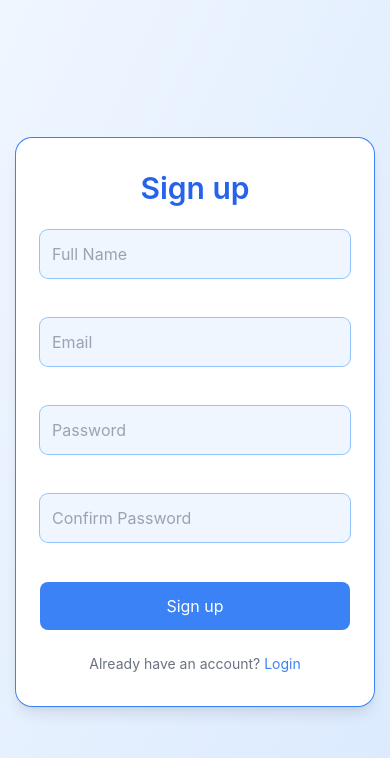
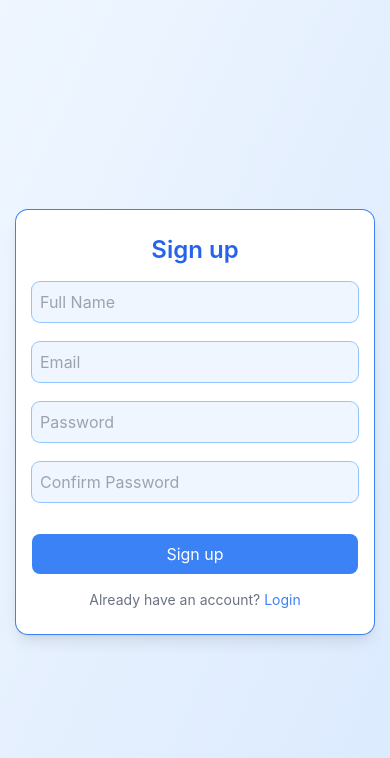
Before and after one commit to tsegaye27/ceramics-store, a Next.js app: page /signup in a window 390 px wide. Shown: the top 758 px of the page. Built offline with nearby package versions, Linux system fonts and the light colour scheme.

Commit message:
refactor(auth): improve UI and loading state for login/signup pages

```diff
--- a/app/(pages)/(auth)/login/page.tsx
+++ b/app/(pages)/(auth)/login/page.tsx
@@ -31,12 +31,6 @@ const LoginPage: React.FC = () => {
     });
   };
 
-  const handleRegister = () => {
-    startTransition(() => {
-      router.push("/signup");
-    });
-  };
-
   const handleSubmit = async (e: React.FormEvent) => {
     e.preventDefault();
     try {
@@ -58,24 +52,27 @@ const LoginPage: React.FC = () => {
 
   return (
     <div className="min-h-screen flex justify-center items-center bg-gradient-to-br from-blue-50 to-blue-100 p-4">
-      <form
-        onSubmit={handleSubmit}
-        className="bg-white shadow-lg ring-1 ring-blue-500 flex flex-col items-center gap-6 py-8 px-6 rounded-2xl w-full max-w-md"
-      >
       {isPending ? (
         <>
-            <div className="flex items-center justify-center h-40">
+          <div className="fixed inset-0 flex items-center justify-center bg-white bg-opacity-75">
             <div className="h-16 w-16 border-8 border-t-8 border-blue-500 border-t-transparent rounded-full animate-spin"></div>
           </div>
         </>
       ) : (
         <>
-            <h2 className="text-3xl font-semibold text-blue-600">Login</h2>
+          <form
+            onSubmit={handleSubmit}
+            className="bg-white shadow-lg ring-1 ring-blue-500 flex flex-col items-center gap-4 py-6 px-4 sm:px-6 rounded-xl w-full max-w-sm sm:max-w-md"
+          >
+            <h2 className="text-2xl sm:text-3xl font-semibold text-blue-600">
+              Login
+            </h2>
             {error && (
               <p className="text-red-500 bg-red-100 p-2 rounded-lg w-full text-center">
                 {error}
               </p>
             )}
+            <div className="flex flex-col w-full gap-1">
               <input
                 type="email"
                 name="email"
@@ -83,7 +80,7 @@ const LoginPage: React.FC = () => {
                 onChange={handleChange}
                 placeholder="Email"
                 disabled={loading}
-              className="block w-full p-3 ring-1 ring-blue-300 focus:ring-2 focus:ring-blue-500 outline-none rounded-lg mb-4 bg-blue-50"
+                className="w-full p-2 sm:p-3 ring-1 ring-blue-300 focus:ring-2 focus:ring-blue-500 outline-none rounded-lg mb-4 bg-blue-50"
               />
               <input
                 type="password"
@@ -92,12 +89,13 @@ const LoginPage: React.FC = () => {
                 onChange={handleChange}
                 placeholder="Password"
                 disabled={loading}
-              className="block w-full p-3 ring-1 ring-blue-300 focus:ring-2 focus:ring-blue-500 outline-none rounded-lg mb-4 bg-blue-50"
+                className="w-full p-2 sm:p-3 ring-1 ring-blue-300 focus:ring-2 focus:ring-blue-500 outline-none rounded-lg mb-4 bg-blue-50"
               />
+            </div>
             <button
               type="submit"
               disabled={loading}
-              className={`w-full py-3 ${
+              className={`w-full py-2 sm:py-3 text-sm ${
                 loading ? "bg-blue-300 cursor-not-allowed" : "bg-blue-500"
               } text-white rounded-lg`}
             >
@@ -106,15 +104,15 @@ const LoginPage: React.FC = () => {
             <p className="text-sm text-gray-500">
               Don’t have an account?{" "}
               <button
-                onClick={handleRegister}
+                onClick={() => handleNavigation("/signup")}
                 className="text-blue-500 bg-transparent hover:underline"
               >
                 Sign up
               </button>
             </p>
+          </form>
         </>
       )}
-      </form>
     </div>
   );
 };
--- a/app/(pages)/(auth)/signup/page.tsx
+++ b/app/(pages)/(auth)/signup/page.tsx
@@ -24,21 +24,15 @@ const SignUpPage: React.FC = () => {
   const [passwordConfirm, setPasswordConfirm] = useState("");
   const dispatch = useAppDispatch();
   const { login } = useAuth();
+  const router = useRouter();
+  const [isPending, startTransition] = useTransition();
+
   const handleChange = (e: React.ChangeEvent<HTMLInputElement>) => {
     setSignupData({ ...signupData, [e.target.name]: e.target.value });
   };
-  const router = useRouter();
-  const [isPending, startTransition] = useTransition();
-
   const handleNavigate = (route: string) => {
     startTransition(() => {
       router.push(route);
-    });
-  };
-
-  const handleLogin = () => {
-    startTransition(() => {
-      router.push("/login");
     });
   };
 
@@ -70,31 +64,34 @@ const SignUpPage: React.FC = () => {
 
   return (
     <div className="min-h-screen flex justify-center items-center bg-gradient-to-br from-blue-50 to-blue-100 p-4">
-      <form
-        onSubmit={handleSubmit}
-        className="bg-white shadow-lg ring-1 ring-blue-500 flex flex-col items-center gap-6 py-8 px-6 rounded-2xl w-full max-w-md"
-      >
       {isPending ? (
         <>
-            <div className="absolute inset-0 flex items-center justify-center bg-white bg-opacity-75 z-50">
+          <div className="fixed inset-0 flex items-center justify-center bg-white bg-opacity-75">
             <div className="h-16 w-16 border-8 border-t-8 border-blue-500 border-t-transparent rounded-full animate-spin"></div>
           </div>
         </>
       ) : (
         <>
-            <h2 className="text-3xl font-semibold text-blue-600">Sign up</h2>
+          <form
+            onSubmit={handleSubmit}
+            className="bg-white shadow-lg ring-1 ring-blue-500 flex flex-col items-center gap-4 py-6 px-4 sm:px-6 rounded-xl w-full max-w-sm sm:max-w-md"
+          >
+            <h2 className="text-2xl sm:text-3xl font-semibold text-blue-600">
+              Sign up
+            </h2>
             {error && (
               <p className="text-red-500 bg-red-100 p-2 rounded-lg w-full text-center">
                 {error}
               </p>
             )}
+            <div className="flex flex-col w-full gap-1">
               <input
                 type="text"
                 name="name"
                 placeholder="Full Name"
                 value={signupData.name}
                 onChange={handleChange}
-              className="block w-full p-3 ring-1 ring-blue-300 focus:ring-2 focus:ring-blue-500 outline-none rounded-lg mb-4 bg-blue-50"
+                className="w-full p-2 sm:p-3 ring-1 ring-blue-300 focus:ring-2 focus:ring-blue-500 outline-none rounded-lg mb-4 bg-blue-50"
                 disabled={loading}
               />
               <input
@@ -103,7 +100,7 @@ const SignUpPage: React.FC = () => {
                 placeholder="Email"
                 value={signupData.email}
                 onChange={handleChange}
-              className="block w-full p-3 ring-1 ring-blue-300 focus:ring-2 focus:ring-blue-500 outline-none rounded-lg mb-4 bg-blue-50"
+                className="w-full p-2 sm:p-3 ring-1 ring-blue-300 focus:ring-2 focus:ring-blue-500 outline-none rounded-lg mb-4 bg-blue-50"
                 disabled={loading}
               />
               <input
@@ -112,7 +109,7 @@ const SignUpPage: React.FC = () => {
                 placeholder="Password"
                 value={signupData.password}
                 onChange={handleChange}
-              className="block w-full p-3 ring-1 ring-blue-300 focus:ring-2 focus:ring-blue-500 outline-none rounded-lg mb-4 bg-blue-50"
+                className="w-full p-2 sm:p-3 ring-1 ring-blue-300 focus:ring-2 focus:ring-blue-500 outline-none rounded-lg mb-4 bg-blue-50"
                 disabled={loading}
               />
               <input
@@ -121,12 +118,13 @@ const SignUpPage: React.FC = () => {
                 placeholder="Confirm Password"
                 value={passwordConfirm}
                 onChange={(e) => setPasswordConfirm(e.target.value)}
-              className="block w-full p-3 ring-1 ring-blue-300 focus:ring-2 focus:ring-blue-500 outline-none rounded-lg mb-4 bg-blue-50"
+                className="w-full p-2 sm:p-3 ring-1 ring-blue-300 focus:ring-2 focus:ring-blue-500 outline-none rounded-lg mb-4 bg-blue-50"
                 disabled={loading}
               />
+            </div>
             <button
               type="submit"
-              className={`w-full py-3 ${
+              className={`w-full py-2 sm:py-3 ${
                 loading ? "bg-blue-300 cursor-not-allowed" : "bg-blue-500"
               } text-white rounded-lg`}
               disabled={loading}
@@ -136,15 +134,15 @@ const SignUpPage: React.FC = () => {
             <p className="text-sm text-gray-500">
               Already have an account?{" "}
               <button
-                onClick={handleLogin}
+                onClick={() => handleNavigate("/login")}
                 className="text-blue-500 bg-transparent hover:underline"
               >
                 Login
               </button>
             </p>
+          </form>
         </>
       )}
-      </form>
     </div>
   );
 };
```
Lines whose indentation alone changed are shown as unchanged.
